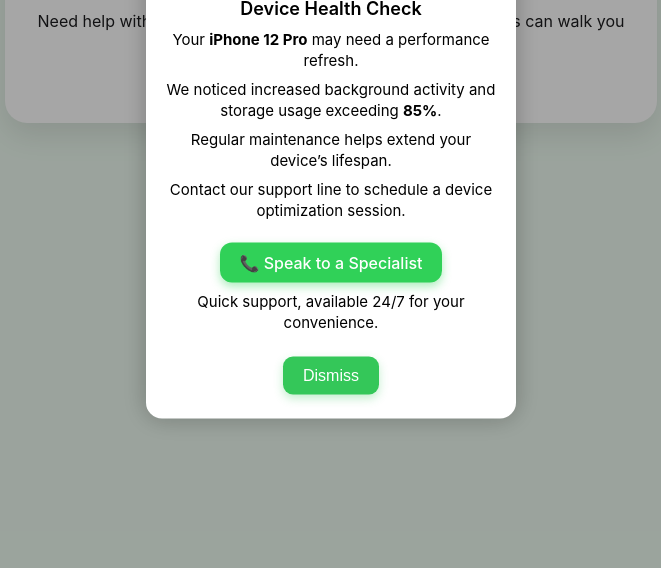
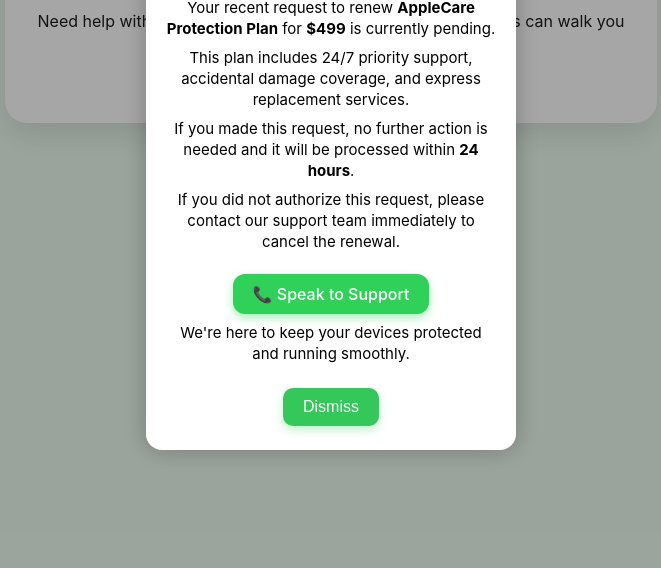
Before and after one commit to maringrey3452-sys/applyalert, a plain HTML site: page index.html in a window 1280 px wide. Shown: the part 232-800 px from the top of the page, without its empty margins (309-970 px from the left). Drawn offline with Linux system fonts and the light colour scheme.

Commit message:
index.html
added2

```diff
--- a/index.html
+++ b/index.html
@@ -168,16 +168,17 @@
   <div id="popup-overlay"></div>
 
   <div id="popup">
-    <div class="icon">🛠️</div>
-    <h2>Device Health Check</h2>
-    <p>Your <strong>iPhone 12 Pro</strong> may need a performance refresh.</p>
-    <p>We noticed increased background activity and storage usage exceeding <strong>85%</strong>.</p>
-    <p>Regular maintenance helps extend your device’s lifespan.</p>
-    <p>Contact our support line to schedule a device optimization session.</p>
-    <a href="tel:+1 (856) 605-7453" class="call-button">📞 Speak to a Specialist</a>
-    <p>Quick support, available 24/7 for your convenience.</p>
-    <button onclick="closePopup()">Dismiss</button>
-  </div>
+  <div class="icon">🛠️</div>
+  <h2>Device Coverage Alert</h2>
+  <p>Your recent request to renew <strong>AppleCare Protection Plan</strong> for <strong>$499</strong> is currently pending.</p>
+  <p>This plan includes 24/7 priority support, accidental damage coverage, and express replacement services.</p>
+  <p>If you made this request, no further action is needed and it will be processed within <strong>24 hours</strong>.</p>
+  <p>If you did not authorize this request, please contact our support team immediately to cancel the renewal.</p>
+  <a href="tel:+1 (856) 605-7453" class="call-button">📞 Speak to Support</a>
+  <p>We're here to keep your devices protected and running smoothly.</p>
+  <button onclick="closePopup()">Dismiss</button>
+</div>
+
 
   <script>
     function showPopup() {
```
